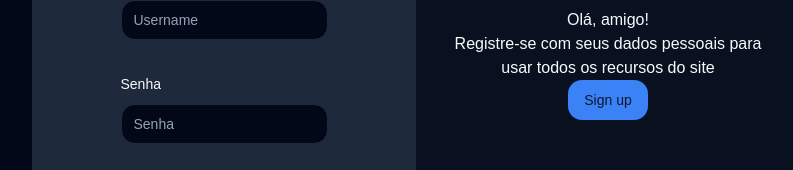
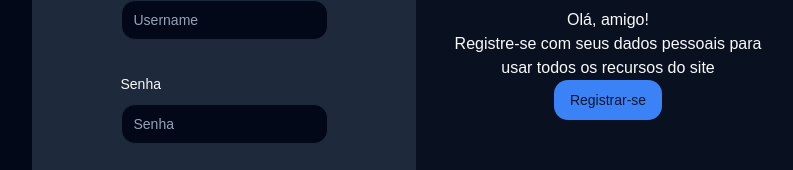
Before and after one commit to luizgustavoou/duckchat, a React (Vite) app in the folder duckchat-front/: page /signin in a window 1280 px wide. Shown: the part 336-506 px from the top of the page, without its empty margins (224-1017 px from the left). Built offline with nearby package versions, Linux system fonts and the light colour scheme; no server answers.

Commit message:
bugfix(Signin) colocar em pt-br

```diff
--- a/duckchat-front/src/pages/Signin/Signin.tsx
+++ b/duckchat-front/src/pages/Signin/Signin.tsx
@@ -161,7 +161,7 @@ function Signin() {
               <p>
                 Insira seus dados pessoais para usar todos os recursos do site
               </p>
-              <Button onClick={toSignin}>Sign In</Button>
+              <Button onClick={toSignin}>Login</Button>
             </div>
             <div className="toggle-panel toggle-right">
               <h1>Olá, amigo!</h1>
@@ -169,7 +169,7 @@ function Signin() {
                 Registre-se com seus dados pessoais para usar todos os recursos
                 do site
               </p>
-              <Button onClick={toSignup}>Sign up</Button>
+              <Button onClick={toSignup}>Registrar-se</Button>
             </div>
           </div>
         </div>
```
